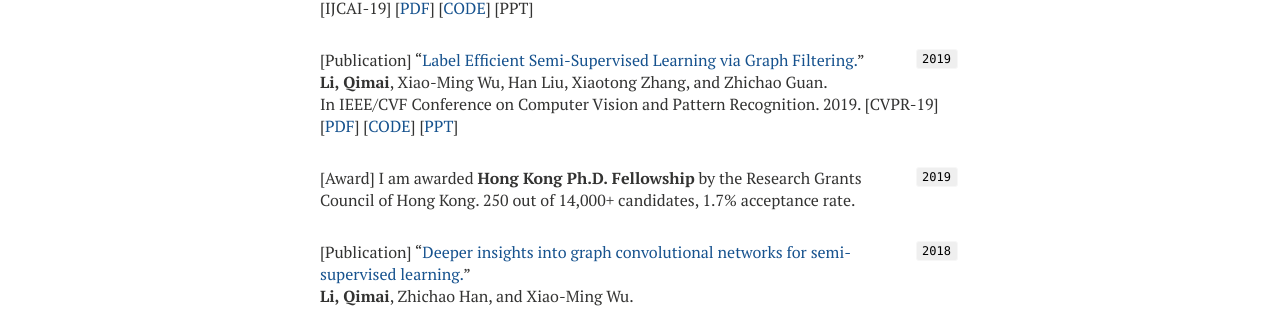
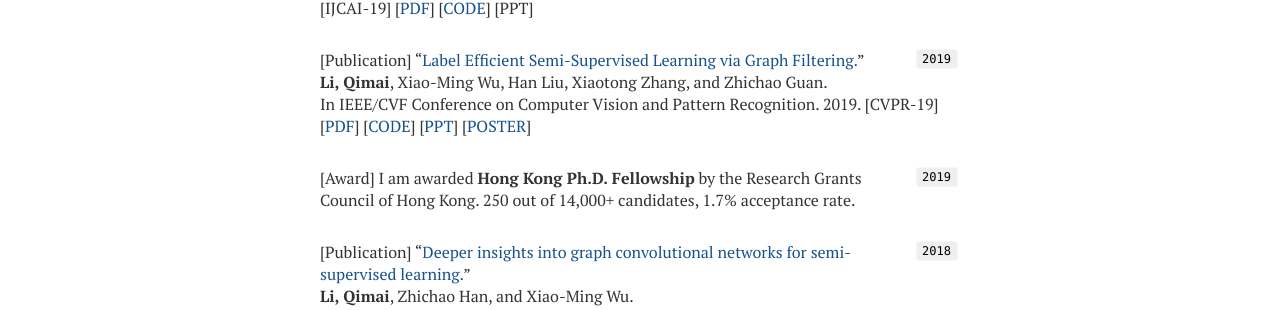
Before and after one commit to liqimai/liqimai.github.io, a Jekyll site: the page built from index.md, in a window 1280 px wide. Shown: the part 602-912 px from the top of the page. Built offline with Jekyll 4.4.1, drawn with Linux system fonts in a browser that asks for light colours; nearby versions of some CDN libraries.

Commit message:
Add cvpr19 poster

```diff
--- a/index.md
+++ b/index.md
@@ -30,6 +30,7 @@ In IEEE/CVF Conference on Computer Vision and Pattern Recognition. 2019. [CVPR-1
 \[[PDF](https://arxiv.org/pdf/1901.09993.pdf)\]
 \[[CODE](https://github.com/liqimai/Efficient-SSL)\]
 \[[PPT](/miscellaneous/Label_Efficient_Semi-Supervised_Learning_via Graph_Filtering.pdf)\]
+\[[POSTER](/miscellaneous/cvpr19_poster.pdf)\]
 
 `2019`
 [Award] I am awarded __Hong Kong Ph.D. Fellowship__ by the Research Grants Council of Hong Kong.
```
Also changed, not shown: publication_list.md (+1 -0 lines), 1 other file.
